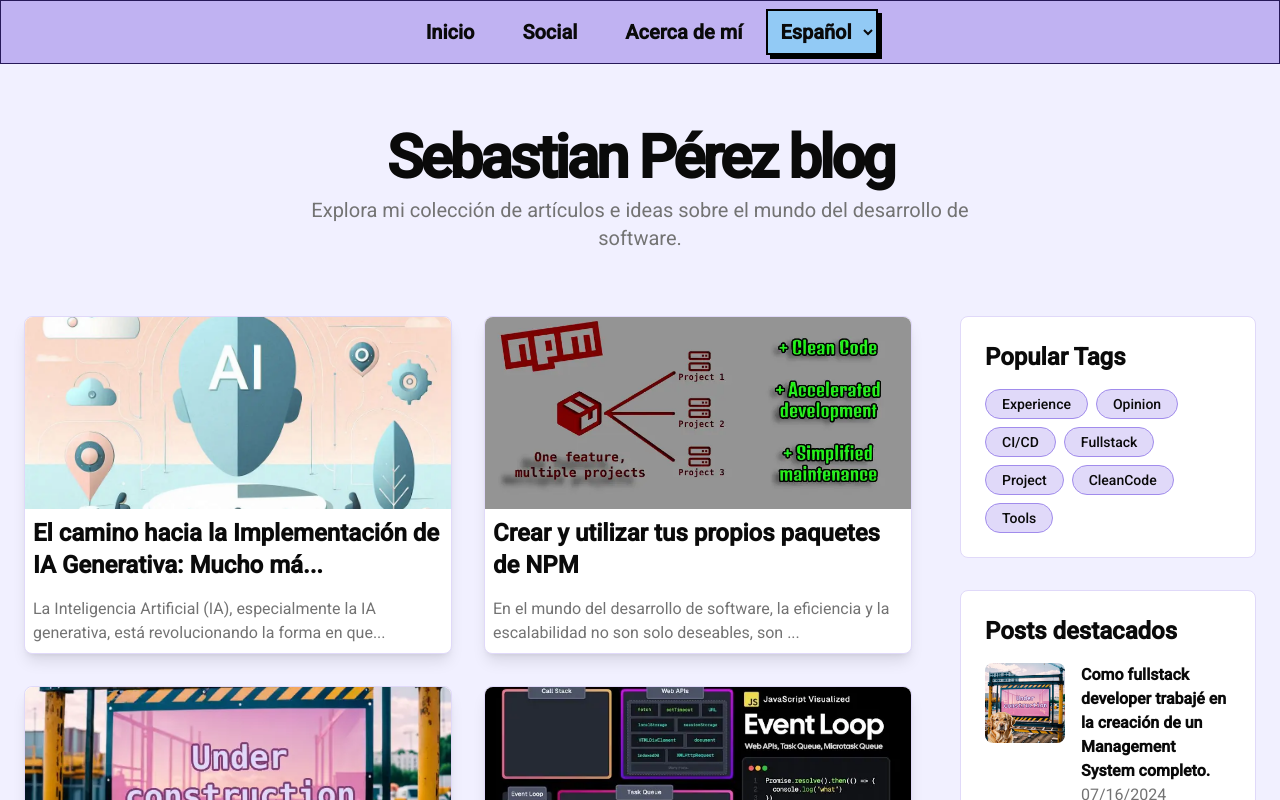
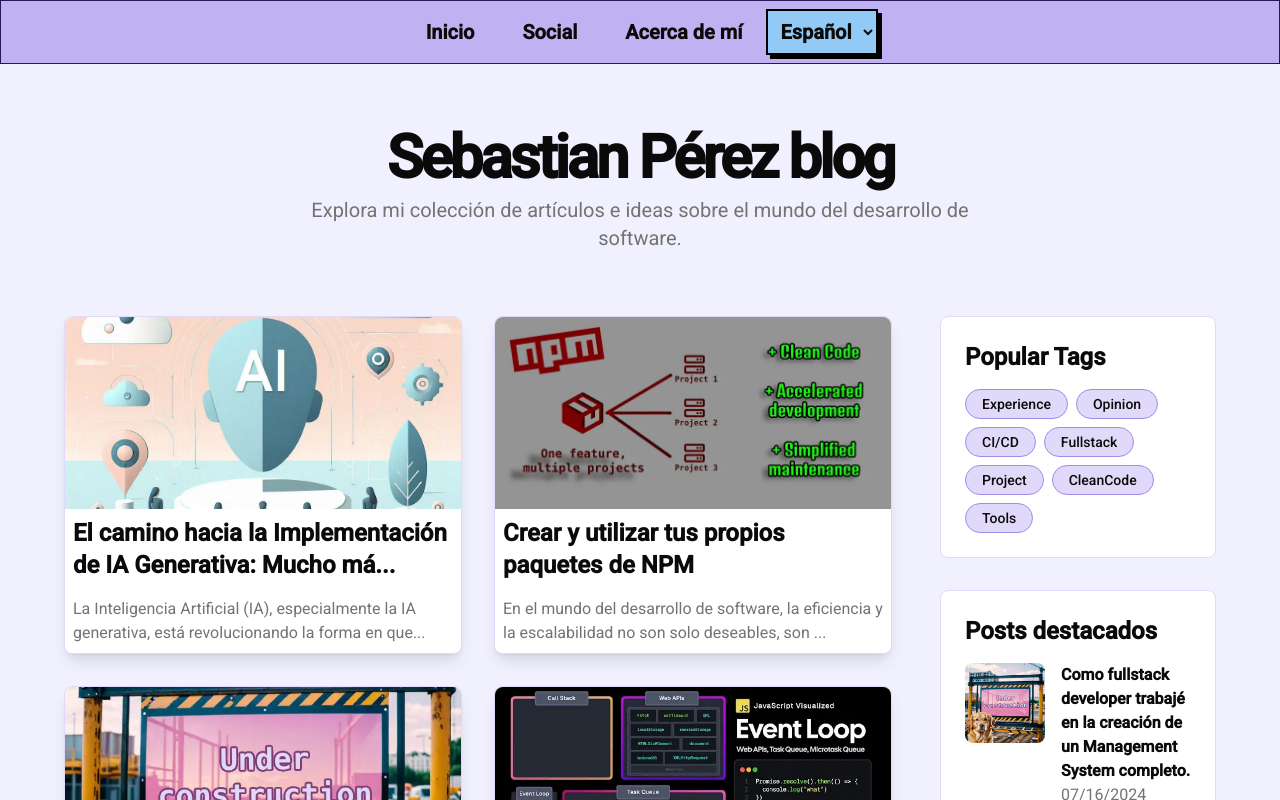
Before and after one commit to Sebastian-pz/blog, a Next.js app: page /es/ in a window 1280 px wide. Shown: the top 800 px of the page. Built offline with nearby package versions, Linux system fonts and the light colour scheme.

Commit message:
styles (posts pages): set max width to 1200px convention

```diff
--- a/src/app/[locale]/page.tsx
+++ b/src/app/[locale]/page.tsx
@@ -6,7 +6,7 @@ import HeaderSection from '@/components/HeaderSection/HeaderSection'
 
 export default function Home() {
   return (
-    <div className="bg-bg-color text-foreground">
+    <div className="bg-bg-color text-foreground max-w-[1200px] m-auto">
       <HeaderSection />
       <PostsSection />
     </div>
--- a/src/app/[locale]/q/page.tsx
+++ b/src/app/[locale]/q/page.tsx
@@ -32,7 +32,7 @@ export default function Page() {
   if (totalPosts === 0 || !posts.length) redirect(`/${activeLocale}/empty-list`)
 
   return (
-    <main className="w-4/5 md:w-3/5 m-auto mt-40 min-h-screen">
+    <main className="max-w-[1200px] m-auto">
       <div className="grid grid-cols-1 gap-8 sm:grid-cols-2 lg:grid-cols-3">
         {posts.map((post, i) => {
           return <Post post={post} key={i} />
```
